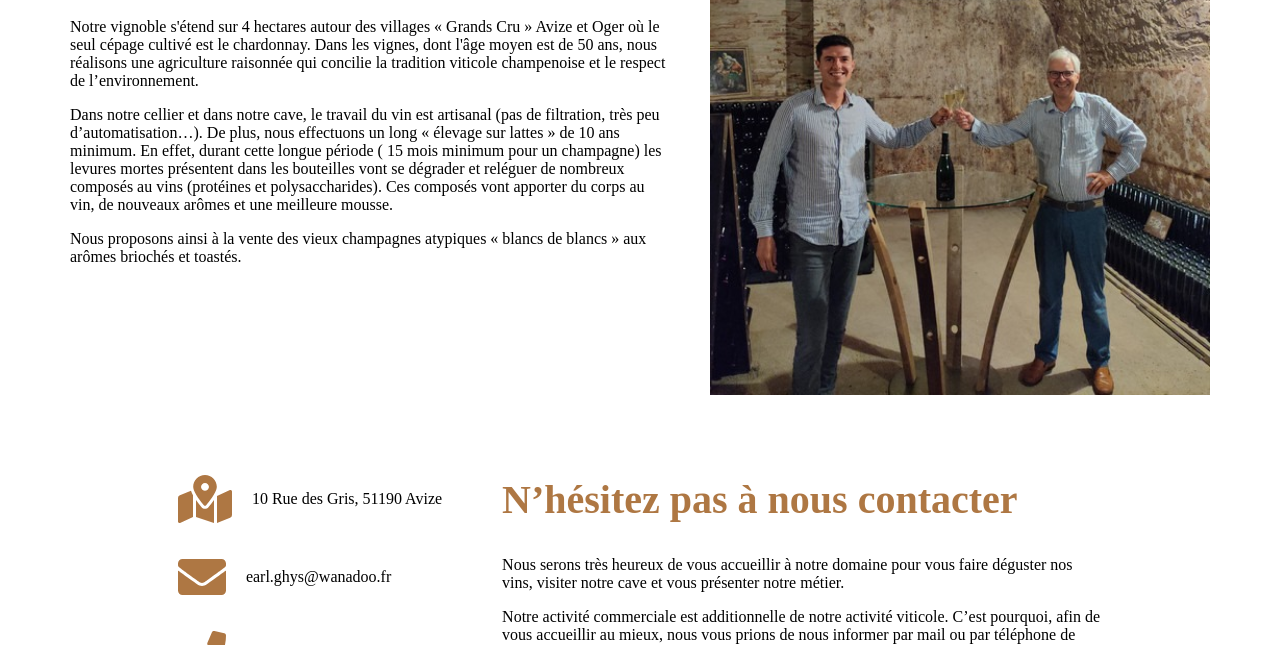
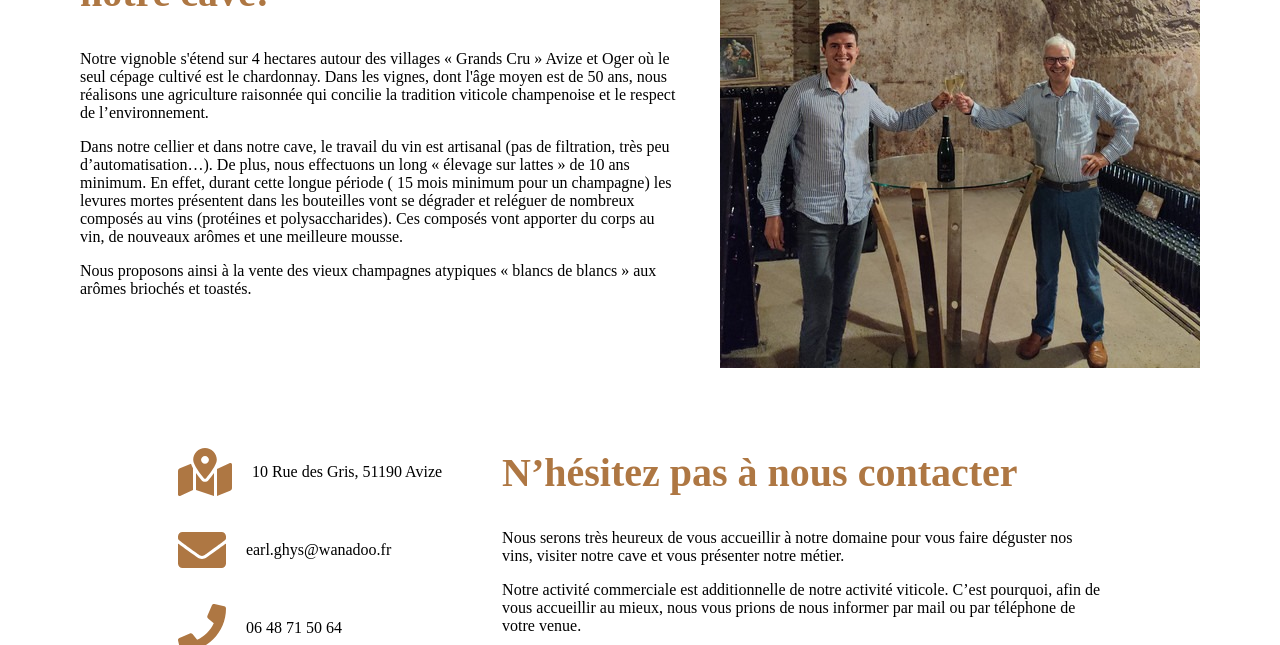
Before and after one commit to OlivierLardenois/champagne-chaleroux, a Gatsby site: page / in a window 1280 px wide. Shown: the part 782-1427 px from the top of the page. Built offline with nearby package versions, Linux system fonts and the light colour scheme; Gatsby itself is replaced by a stand-in of ours.

Commit message:
♻️ - Refacto home page css

```diff
--- a/src/components/presentation.module.css
+++ b/src/components/presentation.module.css
@@ -1,5 +1,31 @@
+.sectionWrapper {
+  align-items: center;
+  display: flex;
+  justify-content: center;
+  padding: 0 80px;
+}
+
+.sectionWrapper > div:first-child {
+  margin-right: 40px;
+  margin-top: 40px;
+  max-width: 600px;
+}
+
+.sectionWrapper > div:nth-child(2) {
+  max-width: 500px;
+  min-width: 400px;
+  position: relative;
+  top: -50px;
+  width: 100%;
+}
+
 .sectionTitle {
+  color: #ae7743;
   font-size: 2.5rem;
-  color: #ae7743;
   margin-top: 0;
 }
+
+@media (max-width: 999px) {
+  .sectionWrapper {
+  }
+}
--- a/src/components/presentation.tsx
+++ b/src/components/presentation.tsx
@@ -19,21 +19,8 @@ const PresentationSection: React.FC = () => {
   `);
 
   return (
-    <section
-      style={{
-        display: "flex",
-        justifyContent: "center",
-        alignItems: "center",
-      }}
-    >
-      <div
-        style={{
-          maxWidth: 600,
-          marginRight: 40,
-          position: "relative",
-          top: "-25px",
-        }}
-      >
+    <section className={styles.sectionWrapper}>
+      <div>
         <h1 className={styles.sectionTitle}>
           Venez visiter notre vignoble et notre cave!
         </h1>
@@ -59,14 +46,7 @@ const PresentationSection: React.FC = () => {
           blancs de blancs » aux arômes briochés et toastés.
         </p>
       </div>
-      <div
-        style={{
-          width: "100%",
-          maxWidth: "500px",
-          position: "relative",
-          top: "-50px",
-        }}
-      >
+      <div>
         <Img fluid={data.family.childImageSharp.fluid} />
       </div>
     </section>
```
